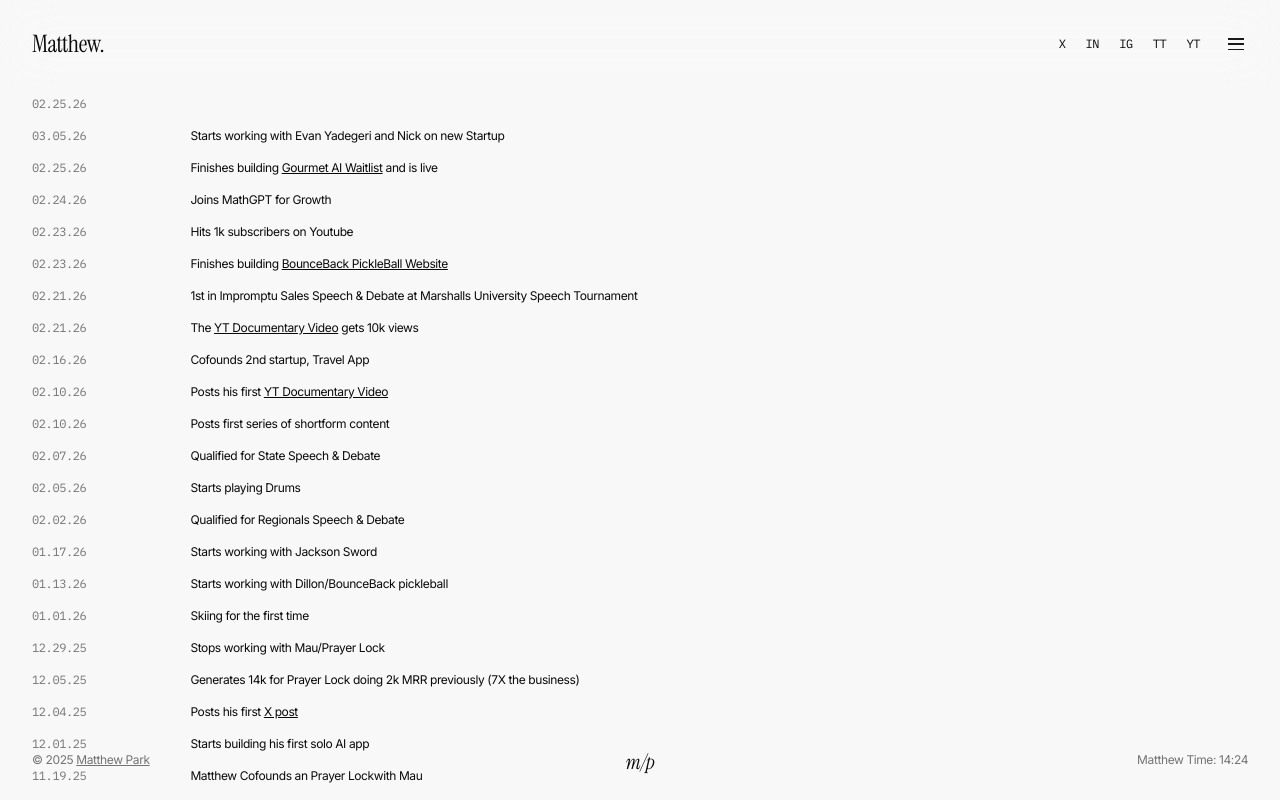
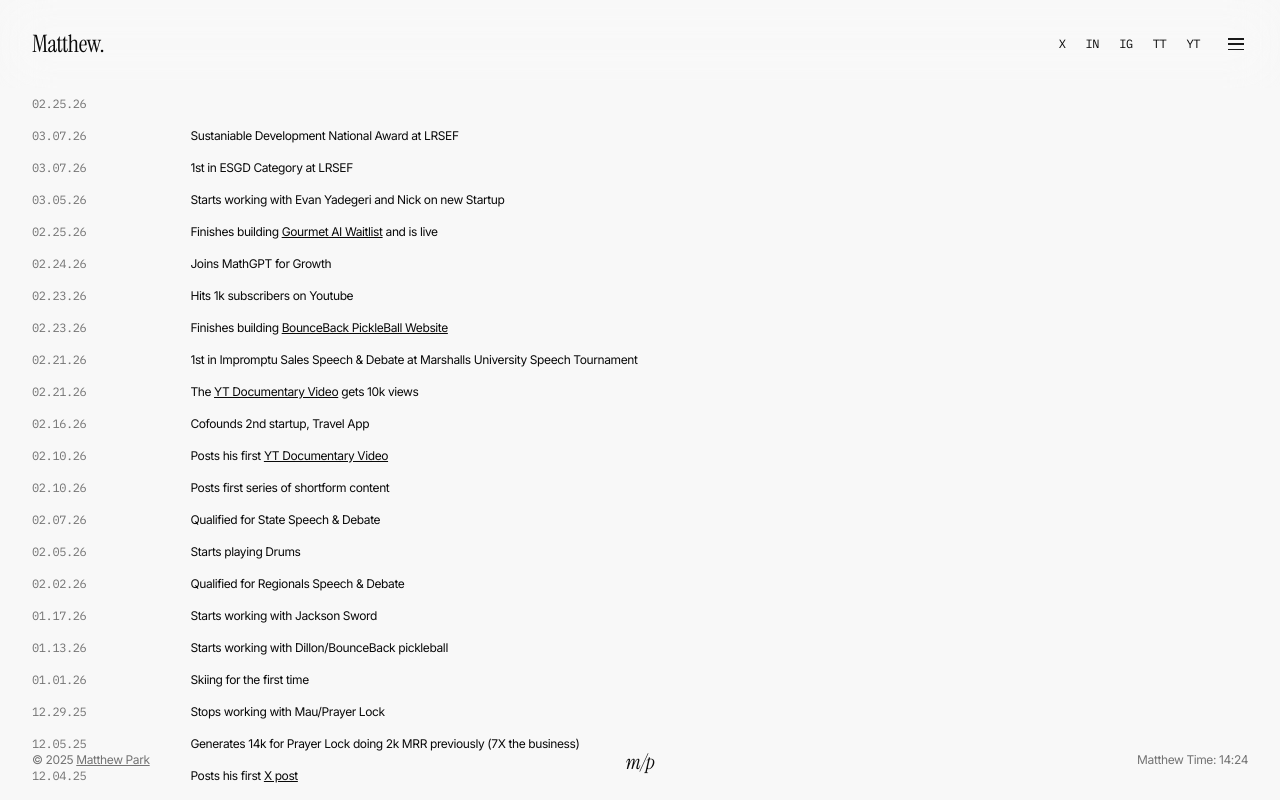
Before and after one commit to mattypark/Matthew-sportfolio, a React (Vite) app: page / in a window 1280 px wide. Built offline with nearby package versions, Linux system fonts and the light colour scheme.

Commit message:
sciencefair

```diff
--- a/src/components/Portfolio.jsx
+++ b/src/components/Portfolio.jsx
@@ -77,6 +77,16 @@ const Portfolio = () => {
     {
       date: getTodaysDate(),
       description: <span className="animate-typing">???</span>,
+      link: null,
+    },
+    {
+      date: '03.07.26',
+      description: 'Sustaniable Development National Award at LRSEF',
+      link: null,
+    },
+    {
+      date: '03.07.26',
+      description: '1st in ESGD Category at LRSEF',
       link: null,
     },
     {
```
